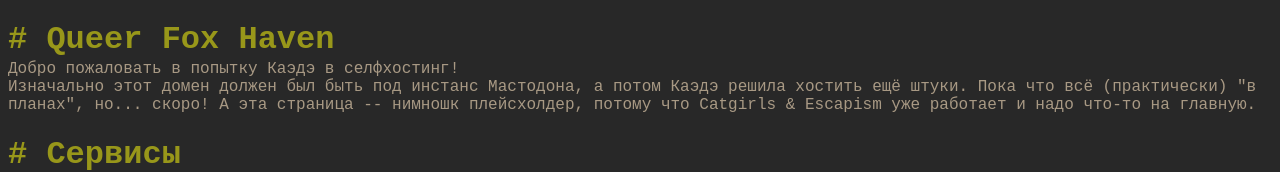
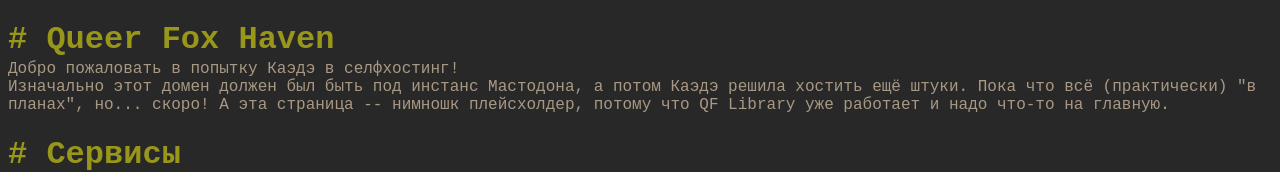
Before and after one commit to kaedeisafox/queerfoxes_mainpage, a plain HTML site: page index.html in a window 1280 px wide. Shown: the top 172 px of the page. Drawn offline with Linux system fonts and the light colour scheme.

Commit message:
Update index.html

```diff
--- a/index.html
+++ b/index.html
@@ -12,7 +12,7 @@
 
         <p>
          Добро пожаловать в попытку Каэдэ в селфхостинг!<br>
-         Изначально этот домен должен был быть под инстанс Мастодона, а потом Каэдэ решила хостить ещё штуки. Пока что всё (практически) "в планах", но... скоро! А эта страница -- нимношк плейсхолдер, потому что Catgirls & Escapism уже работает и надо что-то на главную.
+         Изначально этот домен должен был быть под инстанс Мастодона, а потом Каэдэ решила хостить ещё штуки. Пока что всё (практически) "в планах", но... скоро! А эта страница -- нимношк плейсхолдер, потому что QF Library уже работает и надо что-то на главную.
         </p>
 
         <h1 id="services"> Сервисы</h1>
```
